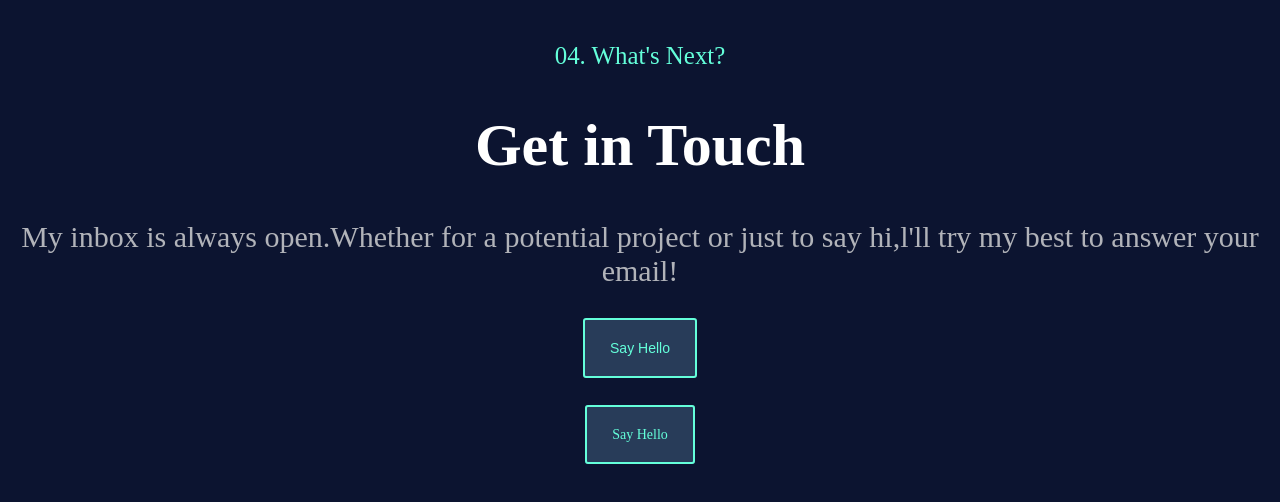
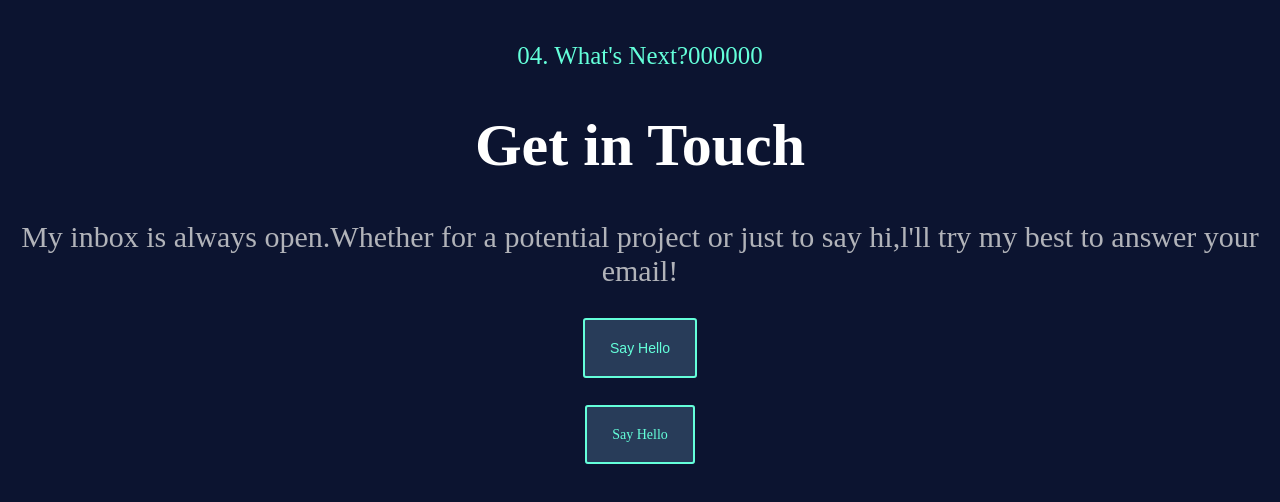
Before and after one commit to elbappawo/project1, a plain HTML site: page index.html in a window 1280 px wide. Drawn offline with Linux system fonts and the light colour scheme.

Commit message:
Update index.html

```diff
--- a/index.html
+++ b/index.html
@@ -23,7 +23,7 @@
 </head>
 <body>
 	<center>
-		<h5 style="color: rgb(100, 255, 218); font-weight: 10">04. What's Next?</h5>
+		<h5 style="color: rgb(100, 255, 218); font-weight: 10">04. What's Next?000000</h5>
 		<h1 style="color: white">Get in Touch</h1>
 		<p style="color: rgba(222, 222, 222,0.79);">My inbox is always open.Whether for a potential project or just to say hi,l'll try my best to answer your email!</p>
 		<button style="color: rgb(100, 255, 218);">Say Hello</button>
```
